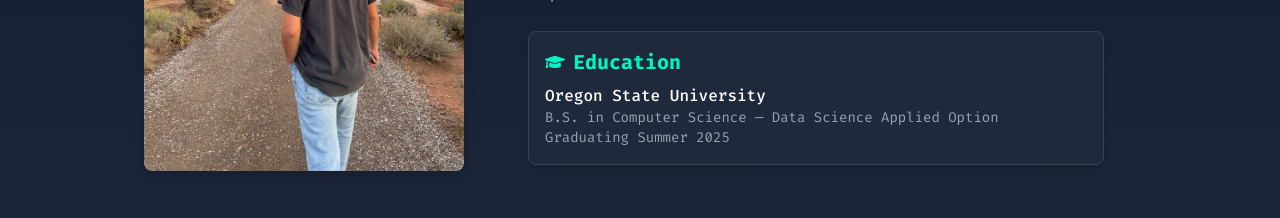
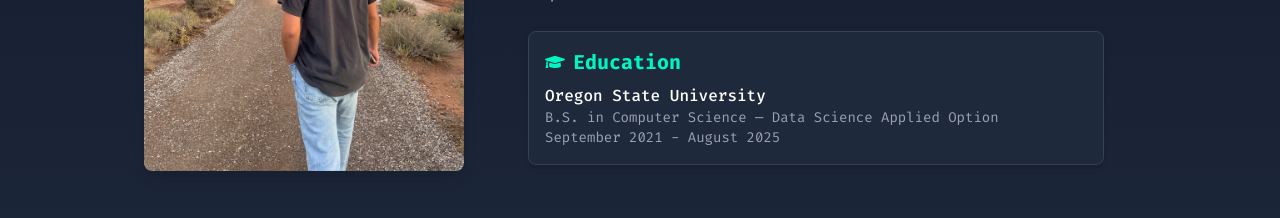
Before and after one commit to nicholasaraj/nicks-portfolio, a Next.js app: page / in a window 1280 px wide. Shown: the part 1240-1458 px from the top of the page. Built offline with nearby package versions, Linux system fonts and the light colour scheme.

Commit message:
Update grad

```diff
--- a/components/About.js
+++ b/components/About.js
@@ -77,7 +77,7 @@ export default function About() {
               </h2>
               <p className="text-white font-medium">Oregon State University</p>
               <p className="text-sm text-gray-400">B.S. in Computer Science — Data Science Applied Option</p>
-              <p className="text-sm text-gray-400">Graduating Summer 2025</p>
+              <p className="text-sm text-gray-400">September 2021 - August 2025</p>
             </div>
           </motion.div>
         </div>
```
